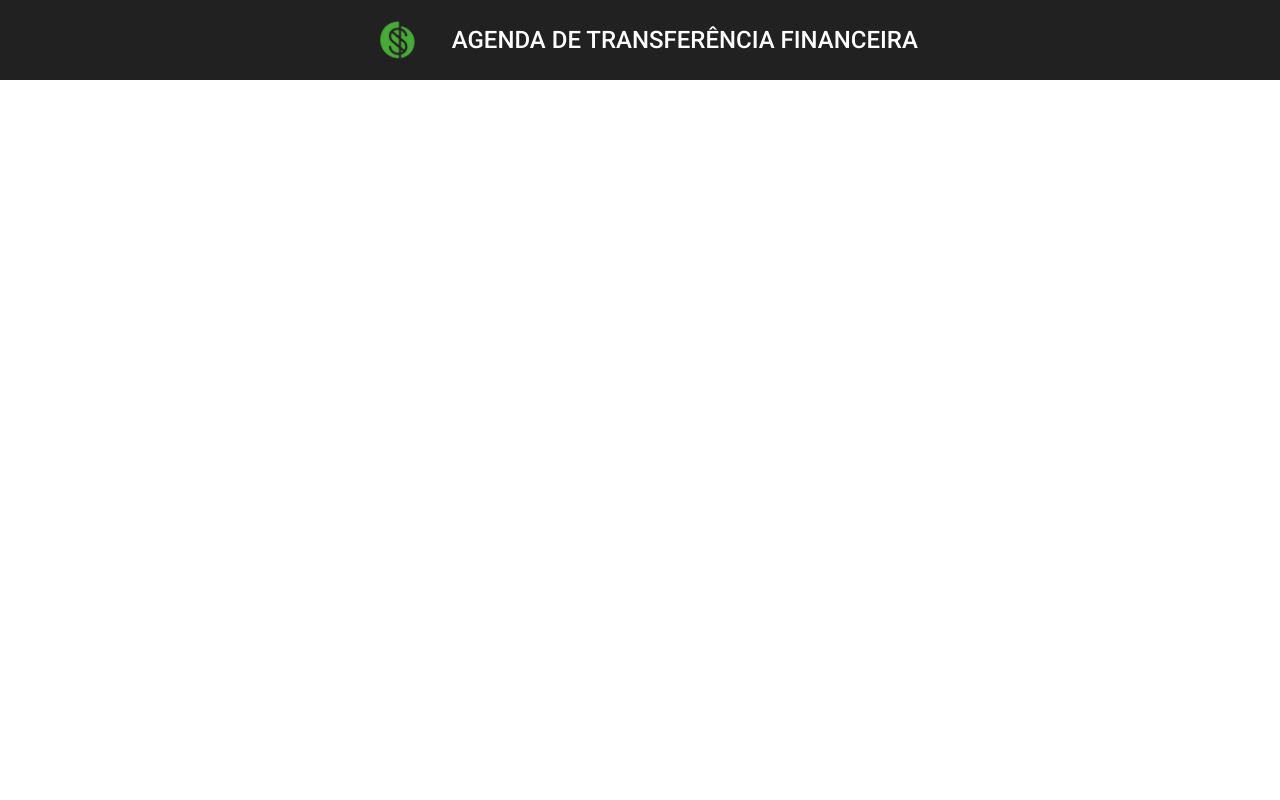
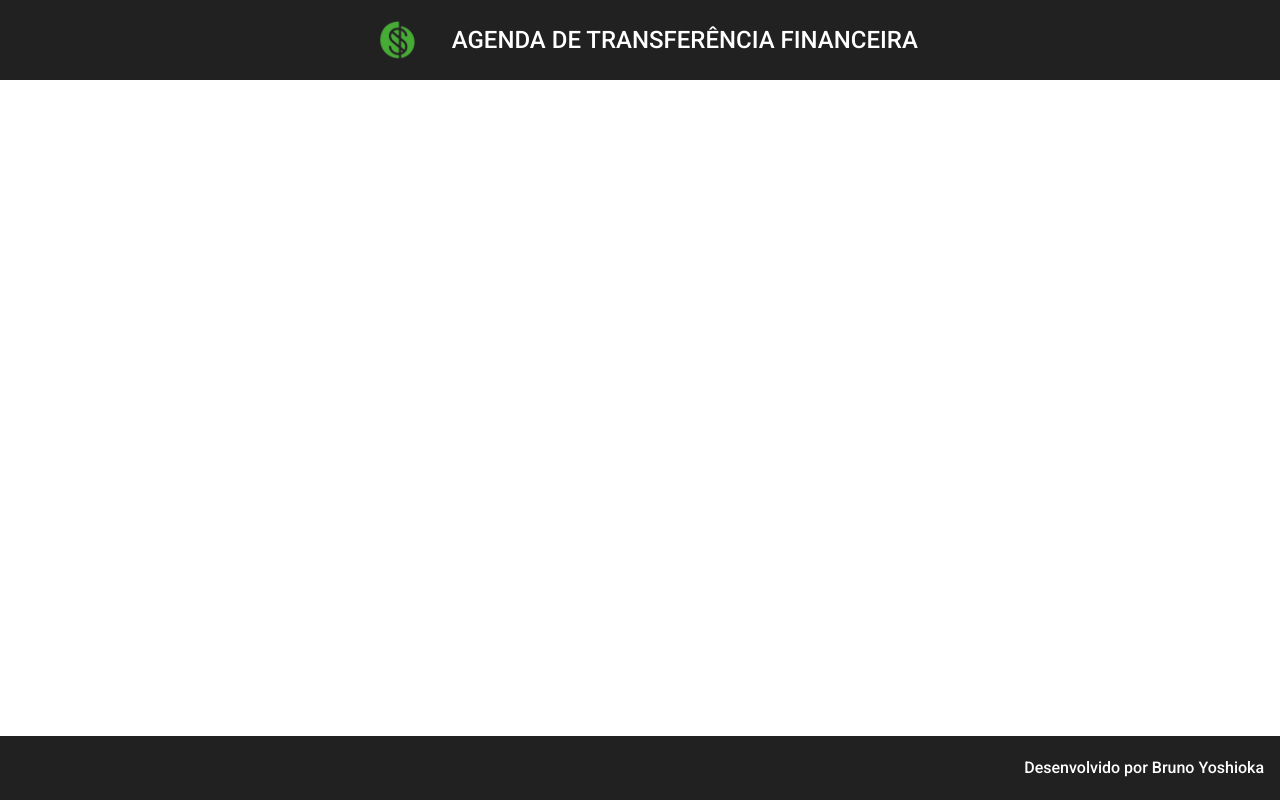
Before and after one commit to BrunoYoshioka/agendamento-transferencia-financeira-front-angular, an Angular app: page / in a window 1280 px wide. Built offline with nearby package versions, Linux system fonts and the light colour scheme.

Commit message:
Component Footer implementado

```diff
--- a/src/app/app.component.html
+++ b/src/app/app.component.html
@@ -1 +1,2 @@
 <app-header></app-header>
+<app-footer></app-footer>
--- a/src/app/app.module.ts
+++ b/src/app/app.module.ts
@@ -7,11 +7,13 @@
 import { HeaderComponent } from './components/template/header/header.component';
 
 import {MatToolbarModule} from '@angular/material/toolbar';
+import { FooterComponent } from './components/template/footer/footer.component';
 
 @NgModule({
   declarations: [
     AppComponent,
-    HeaderComponent
+    HeaderComponent,
+    FooterComponent
   ],
   imports: [
     BrowserModule,
--- /dev/null
+++ b/src/app/components/template/footer/footer.component.css
@@ -0,0 +1,6 @@
+.footer {
+    position: fixed;
+    bottom: 0;
+    justify-content: flex-end;
+    font-size: 1rem;
+}
--- /dev/null
+++ b/src/app/components/template/footer/footer.component.html
@@ -0,0 +1,5 @@
+<mat-toolbar class="footer">
+    <span>
+        Desenvolvido por Bruno Yoshioka
+    </span>
+</mat-toolbar>
--- /dev/null
+++ b/src/app/components/template/footer/footer.component.ts
@@ -0,0 +1,15 @@
+import { Component, OnInit } from '@angular/core';
+
+@Component({
+  selector: 'app-footer',
+  templateUrl: './footer.component.html',
+  styleUrls: ['./footer.component.css']
+})
+export class FooterComponent implements OnInit {
+
+  constructor() { }
+
+  ngOnInit(): void {
+  }
+
+}
```
